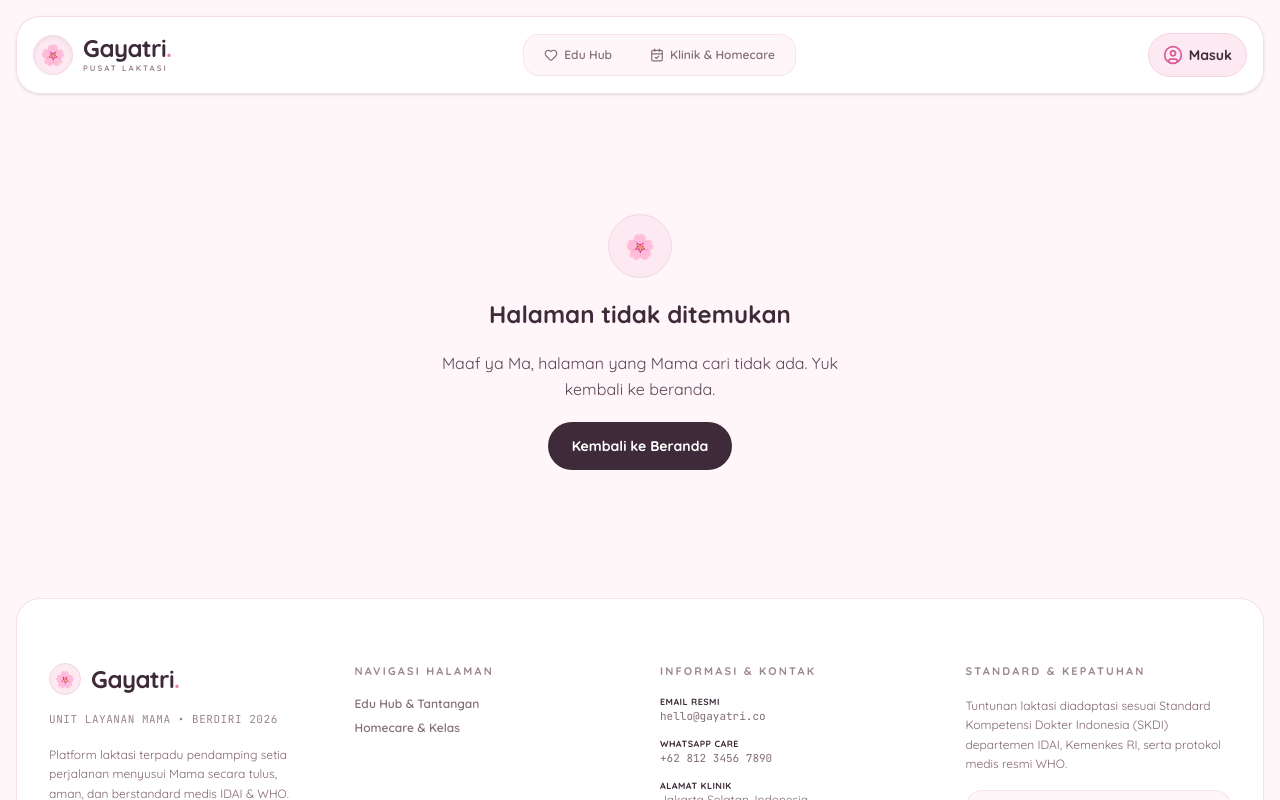
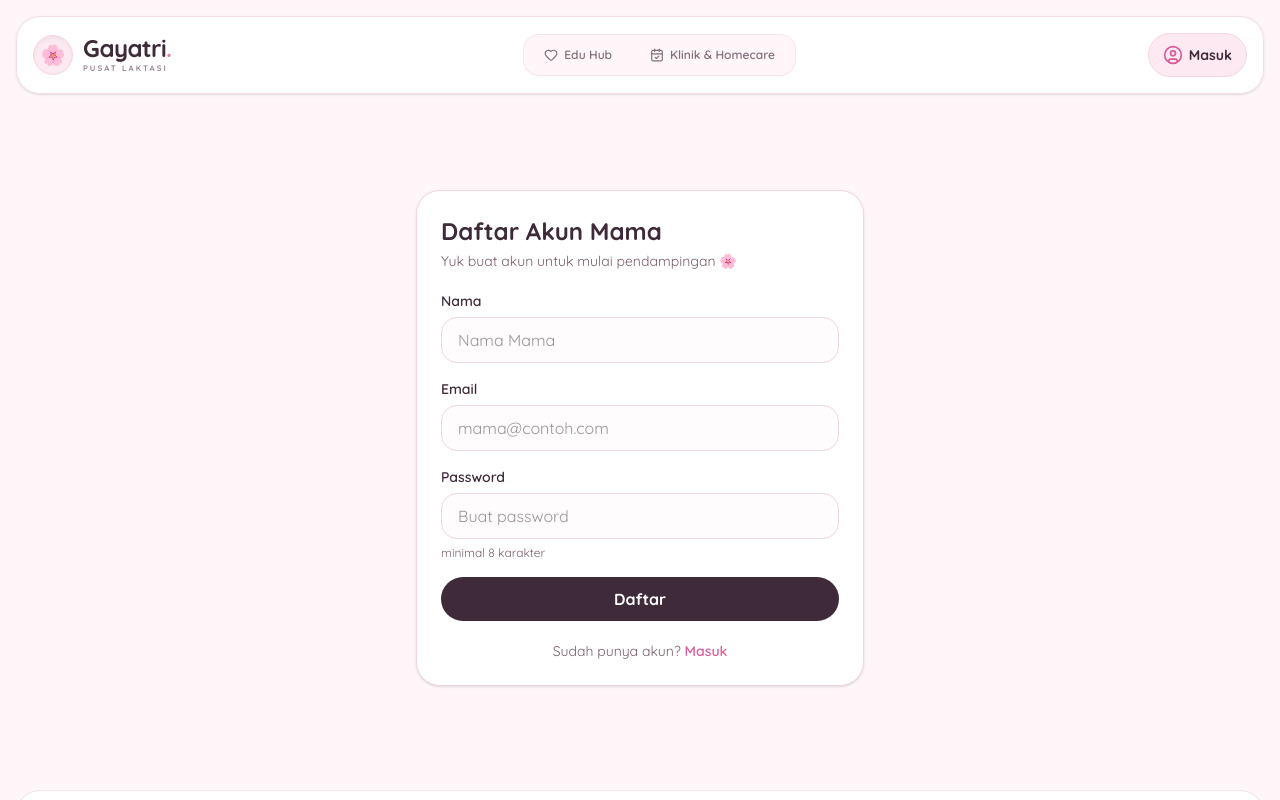
Before and after one commit to ryanrizki/gayatri-lactation-care, a Next.js app: page /daftar in a window 1280 px wide. Before the commit this address had no page. Shown: the top 800 px of the page. Built offline with nearby package versions, Linux system fonts and the light colour scheme.

Commit message:
feat: real login and register pages

```diff
--- /dev/null
+++ b/src/app/daftar/page.tsx
@@ -0,0 +1,9 @@
+import { RegisterFormReal } from "@/components/AuthForms";
+
+export default function DaftarPage() {
+  return (
+    <div className="max-w-md mx-auto py-10">
+      <RegisterFormReal />
+    </div>
+  );
+}
--- /dev/null
+++ b/src/app/masuk/page.tsx
@@ -0,0 +1,14 @@
+import { LoginFormReal } from "@/components/AuthForms";
+
+export default async function MasukPage({
+  searchParams,
+}: {
+  searchParams: Promise<{ callbackUrl?: string }>;
+}) {
+  const { callbackUrl } = await searchParams;
+  return (
+    <div className="max-w-md mx-auto py-10">
+      <LoginFormReal callbackUrl={callbackUrl ?? "/"} />
+    </div>
+  );
+}
--- /dev/null
+++ b/src/components/AuthForms.tsx
@@ -0,0 +1,169 @@
+"use client";
+
+import Link from "next/link";
+import { useActionState, useState } from "react";
+import { signIn } from "next-auth/react";
+import { registerUser } from "@/lib/auth-actions";
+
+const inputClass =
+  "w-full min-h-[44px] px-4 py-2.5 text-base border border-[#F3D6E2] focus:border-[#E97FB1] rounded-2xl focus:outline-none bg-[#FFFCFD] text-[#3E2A38]";
+const labelClass = "block text-sm font-semibold text-[#3E2A38] mb-1.5";
+const buttonClass =
+  "w-full min-h-[44px] bg-[#3E2A38] hover:bg-[#E97FB1] text-white px-4 py-2.5 rounded-full font-bold transition-colors disabled:opacity-60 disabled:cursor-not-allowed";
+const cardClass = "bg-white rounded-3xl border border-[#F3D6E2] p-6 shadow-sm";
+const errorClass =
+  "rounded-2xl bg-[#FDECF3] border border-[#F3D6E2] text-[#B03A6E] text-sm px-4 py-3";
+const linkClass = "text-[#D85C99] font-semibold hover:underline";
+
+export function LoginFormReal({ callbackUrl = "/" }: { callbackUrl?: string }) {
+  const [email, setEmail] = useState("");
+  const [password, setPassword] = useState("");
+  const [error, setError] = useState<string | null>(null);
+  const [pending, setPending] = useState(false);
+
+  async function handleSubmit(e: React.FormEvent<HTMLFormElement>) {
+    e.preventDefault();
+    setError(null);
+    setPending(true);
+    try {
+      const res = await signIn("credentials", { email, password, redirect: false });
+      if (!res || res.error) {
+        setError("Email atau password salah ya, Ma.");
+        setPending(false);
+        return;
+      }
+      window.location.href = callbackUrl;
+    } catch {
+      setError("Terjadi kesalahan. Coba lagi sebentar ya, Ma.");
+      setPending(false);
+    }
+  }
+
+  return (
+    <div className={cardClass}>
+      <h1 className="text-2xl font-display font-black text-[#3E2A38] mb-1">Masuk ke Akun Mama</h1>
+      <p className="text-sm text-[#7A5E6E] mb-5">Senang Mama kembali lagi 🌸</p>
+
+      <form onSubmit={handleSubmit} className="space-y-4">
+        {error && <div className={errorClass}>{error}</div>}
+
+        <div>
+          <label htmlFor="email" className={labelClass}>
+            Email
+          </label>
+          <input
+            id="email"
+            name="email"
+            type="email"
+            autoComplete="email"
+            required
+            value={email}
+            onChange={(e) => setEmail(e.target.value)}
+            className={inputClass}
+            placeholder="mama@contoh.com"
+          />
+        </div>
+
+        <div>
+          <label htmlFor="password" className={labelClass}>
+            Password
+          </label>
+          <input
+            id="password"
+            name="password"
+            type="password"
+            autoComplete="current-password"
+            required
+            value={password}
+            onChange={(e) => setPassword(e.target.value)}
+            className={inputClass}
+            placeholder="Password Mama"
+          />
+        </div>
+
+        <button type="submit" disabled={pending} className={buttonClass}>
+          {pending ? "Sedang masuk…" : "Masuk"}
+        </button>
+      </form>
+
+      <p className="text-sm text-[#7A5E6E] text-center mt-5">
+        Belum punya akun?{" "}
+        <Link href="/daftar" className={linkClass}>
+          Daftar
+        </Link>
+      </p>
+    </div>
+  );
+}
+
+export function RegisterFormReal() {
+  const [state, formAction, pending] = useActionState(registerUser, {});
+
+  return (
+    <div className={cardClass}>
+      <h1 className="text-2xl font-display font-black text-[#3E2A38] mb-1">Daftar Akun Mama</h1>
+      <p className="text-sm text-[#7A5E6E] mb-5">Yuk buat akun untuk mulai pendampingan 🌸</p>
+
+      <form action={formAction} className="space-y-4">
+        {state.error && <div className={errorClass}>{state.error}</div>}
+
+        <div>
+          <label htmlFor="nama" className={labelClass}>
+            Nama
+          </label>
+          <input
+            id="nama"
+            name="nama"
+            type="text"
+            autoComplete="name"
+            required
+            className={inputClass}
+            placeholder="Nama Mama"
+          />
+        </div>
+
+        <div>
+          <label htmlFor="email" className={labelClass}>
+            Email
+          </label>
+          <input
+            id="email"
+            name="email"
+            type="email"
+            autoComplete="email"
+            required
+            className={inputClass}
+            placeholder="mama@contoh.com"
+          />
+        </div>
+
+        <div>
+          <label htmlFor="password" className={labelClass}>
+            Password
+          </label>
+          <input
+            id="password"
+            name="password"
+            type="password"
+            autoComplete="new-password"
+            required
+            className={inputClass}
+            placeholder="Buat password"
+          />
+          <p className="text-xs text-[#7A5E6E] mt-1.5">minimal 8 karakter</p>
+        </div>
+
+        <button type="submit" disabled={pending} className={buttonClass}>
+          {pending ? "Sedang mendaftar…" : "Daftar"}
+        </button>
+      </form>
+
+      <p className="text-sm text-[#7A5E6E] text-center mt-5">
+        Sudah punya akun?{" "}
+        <Link href="/masuk" className={linkClass}>
+          Masuk
+        </Link>
+      </p>
+    </div>
+  );
+}
```
